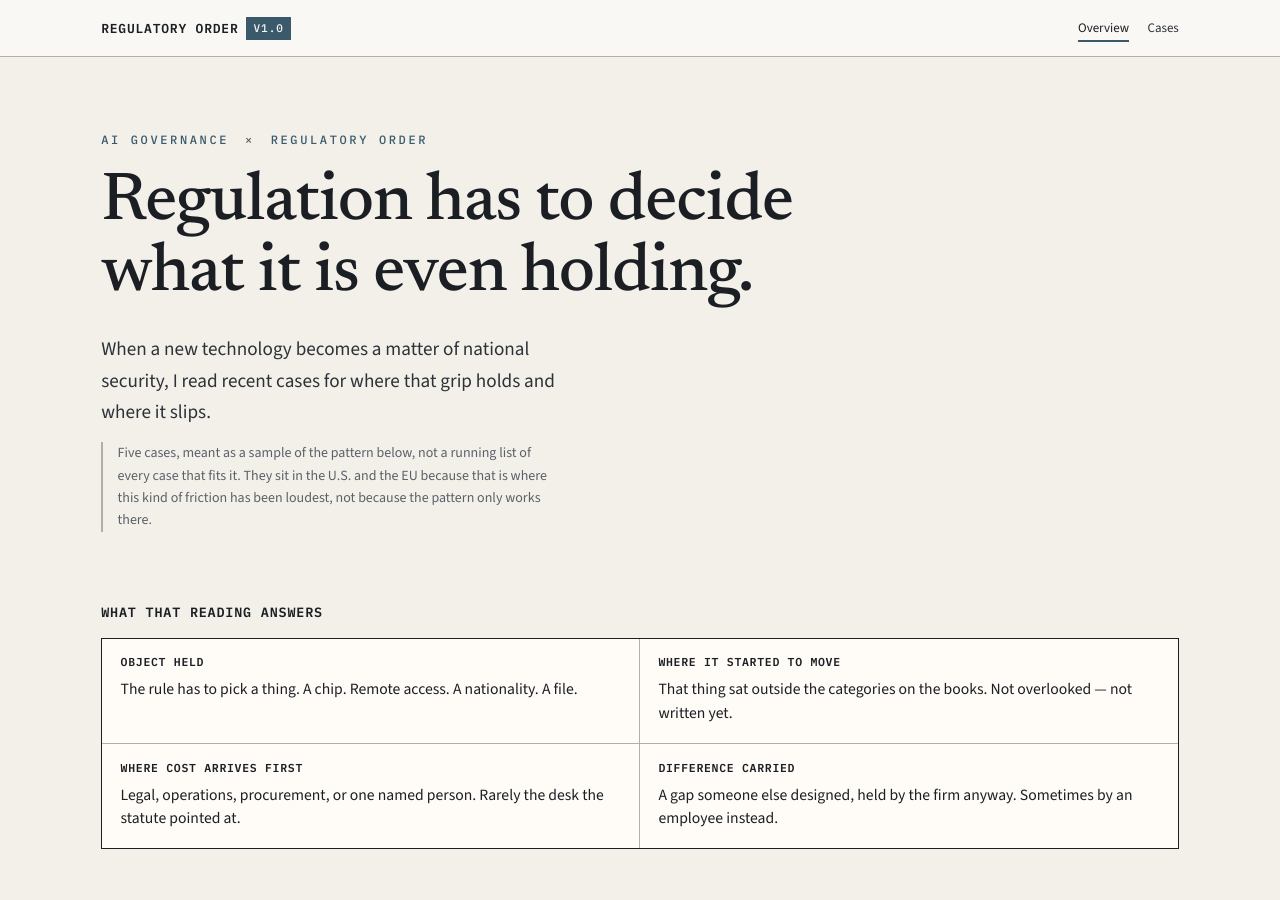
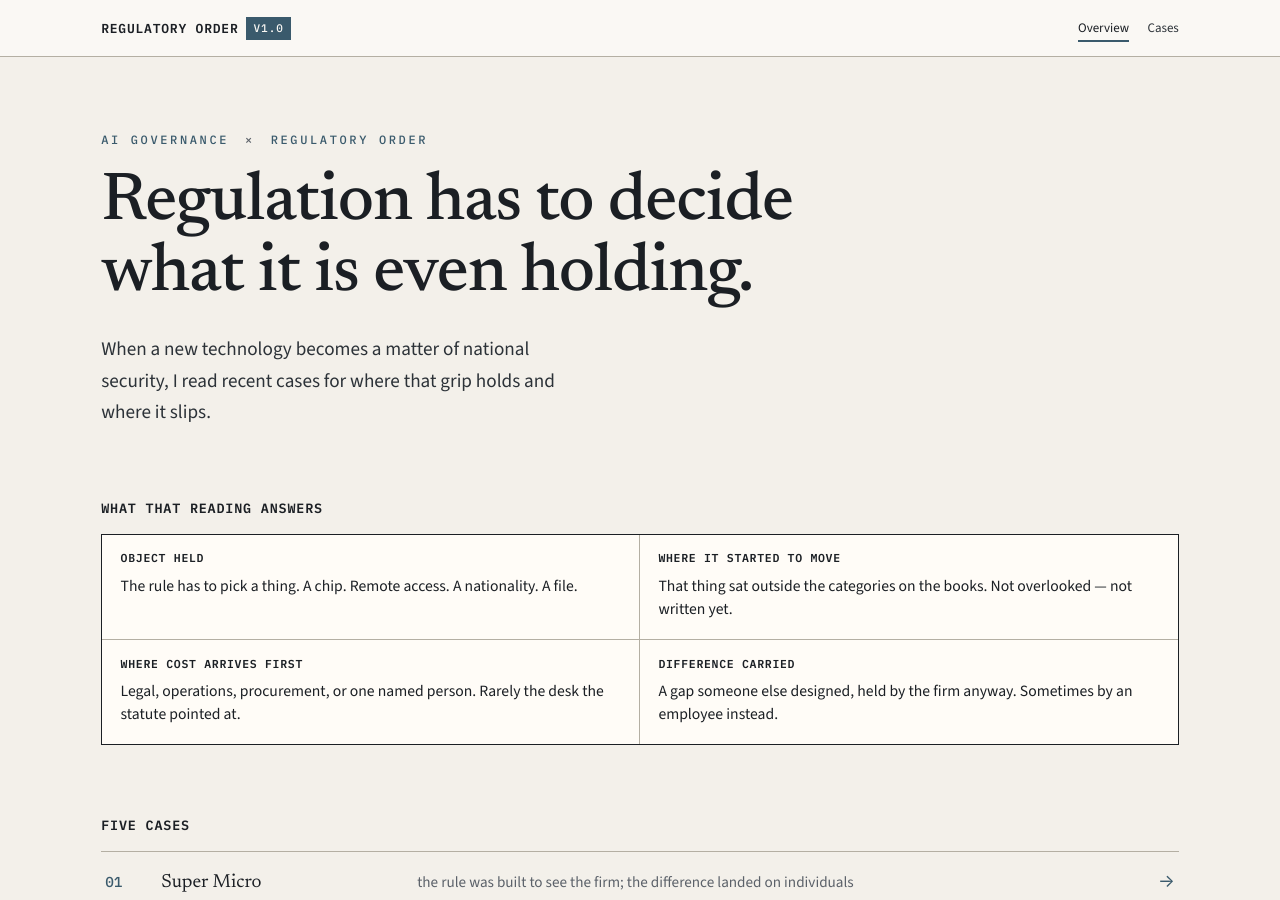
Before and after one commit to GaeunLim01/regulatory-order, a Jekyll site: the page built from index.html, in a window 1280 px wide and 900 px high. Built offline with Jekyll 4.4.1, drawn with Linux system fonts in a browser that asks for light colours.

Commit message:
Add files via upload

```diff
--- a/index.html
+++ b/index.html
@@ -13,7 +13,6 @@ description: How export-control and national-security rules try to hold a new te
       <h1 class="cov-title">Regulation has to decide what it is even holding.</h1>
     </div>
     <p class="cov-standfirst">When a new technology becomes a matter of national security, I read recent cases for where that grip holds and where it slips.</p>
-    <p class="note">Five cases, meant as a sample of the pattern below, not a running list of every case that fits it. They sit in the U.S. and the EU because that is where this kind of friction has been loudest, not because the pattern only works there.</p>
 
     <!-- 1b · decision layer -->
     <div class="cov-block">
```
Also changed, not shown: README.md.
